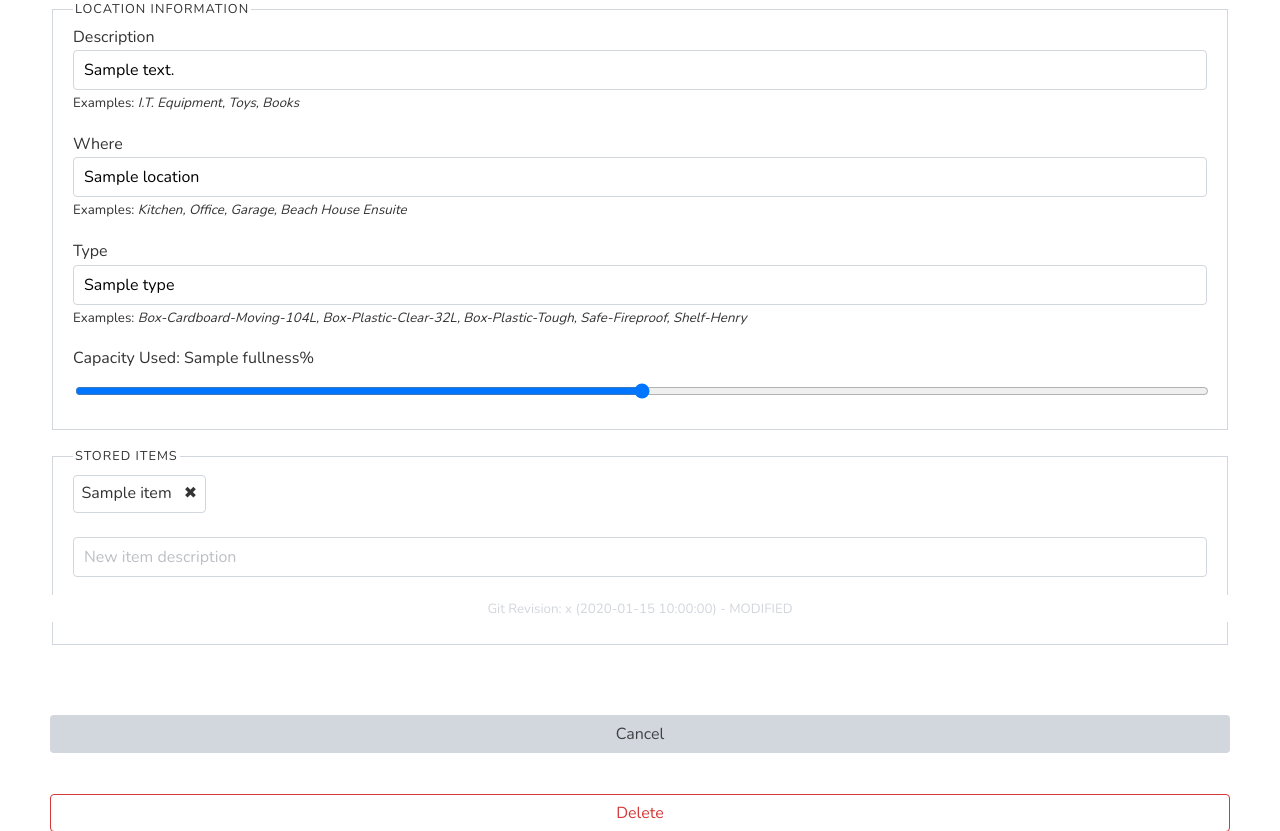
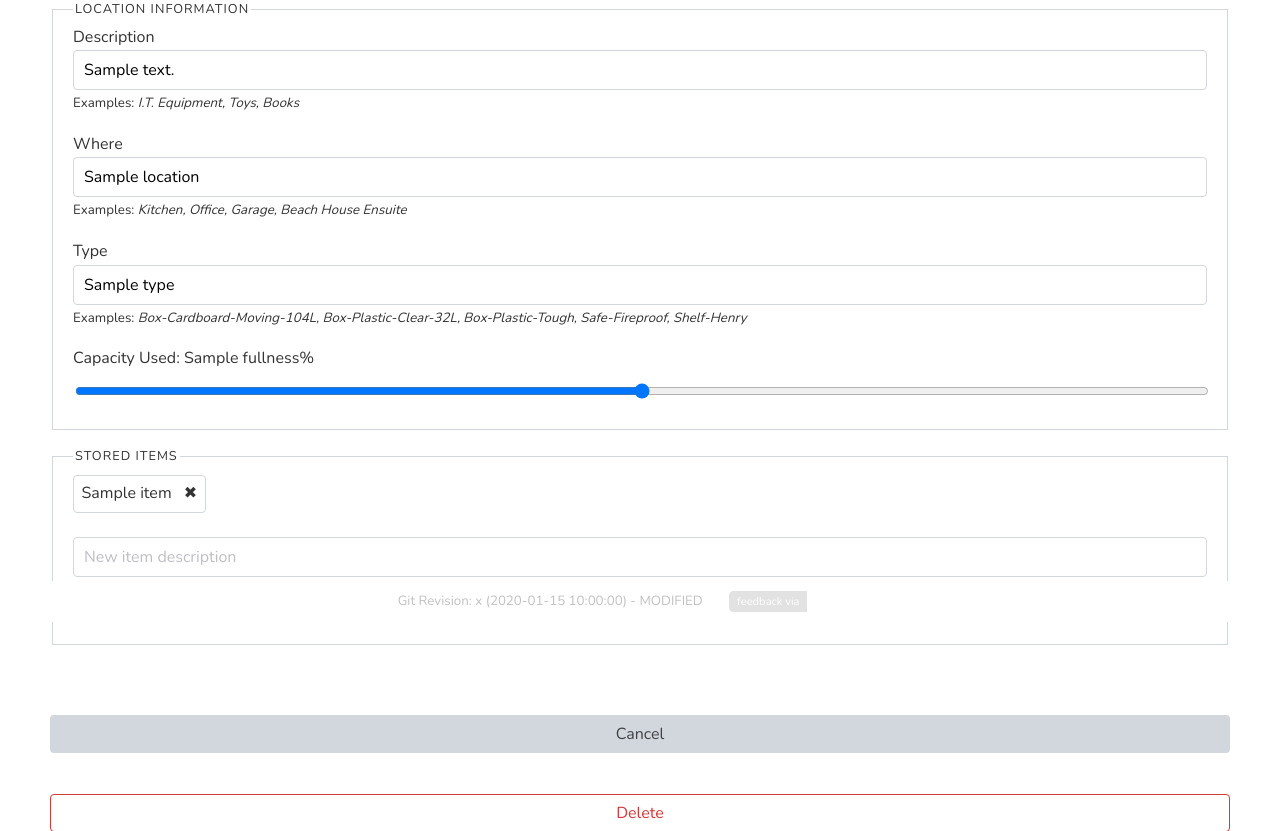
Before and after one commit to danricho/where_the, a Python web app: template templates/edit.j2.html in a window 1280 px wide. Shown: the part 178-1009 px from the top of the page. Run offline with Jinja, Linux system fonts and the light colour scheme; the template is opened without the code that fills it: most values are stand-ins (such as "Sample title", 1, 10 or a date in 2020); some libraries are stand-ins or nearby versions.

Commit message:
Add Github pill back to the footer

```diff
--- a/static/styles.css
+++ b/static/styles.css
@@ -110,3 +110,6 @@
 .pill > *:first-child { border-bottom-left-radius: 0.4em; border-top-left-radius: 0.4em; }
 .pill > *:last-child { border-bottom-right-radius: 0.4em; border-top-right-radius: 0.4em; }
 .pill > *:last-child { background-color: var(--color-primary); }
+
+footer > .container {opacity: 0.3;}
+footer > .container > .pill {margin: 1em 2em;}
--- a/templates/base.j2.html
+++ b/templates/base.j2.html
@@ -55,7 +55,8 @@
     {% block footer %}
     <footer class="text-center">
       <div class="container">
-        <small class="text-light">Git Revision: <span title="Commit Message: {{git_revision.subject}}">{{git_revision.hash}} ({{git_revision.timestamp}})</span>{% if git_revision.modified %} - MODIFIED{% endif %}</small>
+        <small>Git Revision: <span title="Commit Message: {{git_revision.subject}}">{{git_revision.hash}} ({{git_revision.timestamp}})</span>{% if git_revision.modified %} - MODIFIED{% endif %}</small>
+        {{ link_pill("https://github.com/danricho/where_the", ["feedback via", "GitHub"]) }}
       </div>
     </footer>
     {% endblock %}
```
Also changed, not shown: changelog.md.
